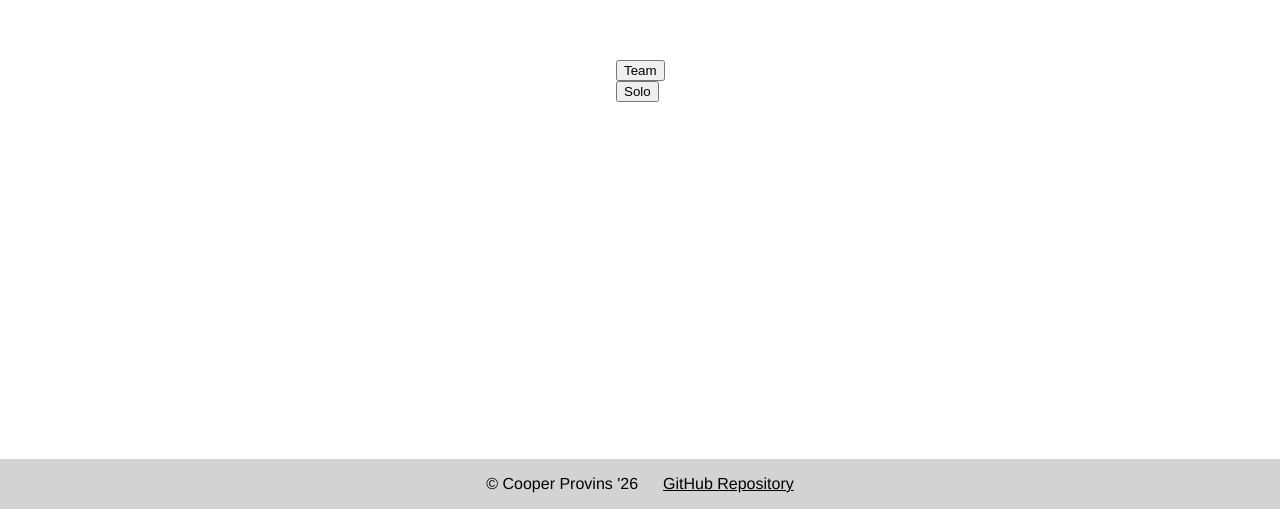
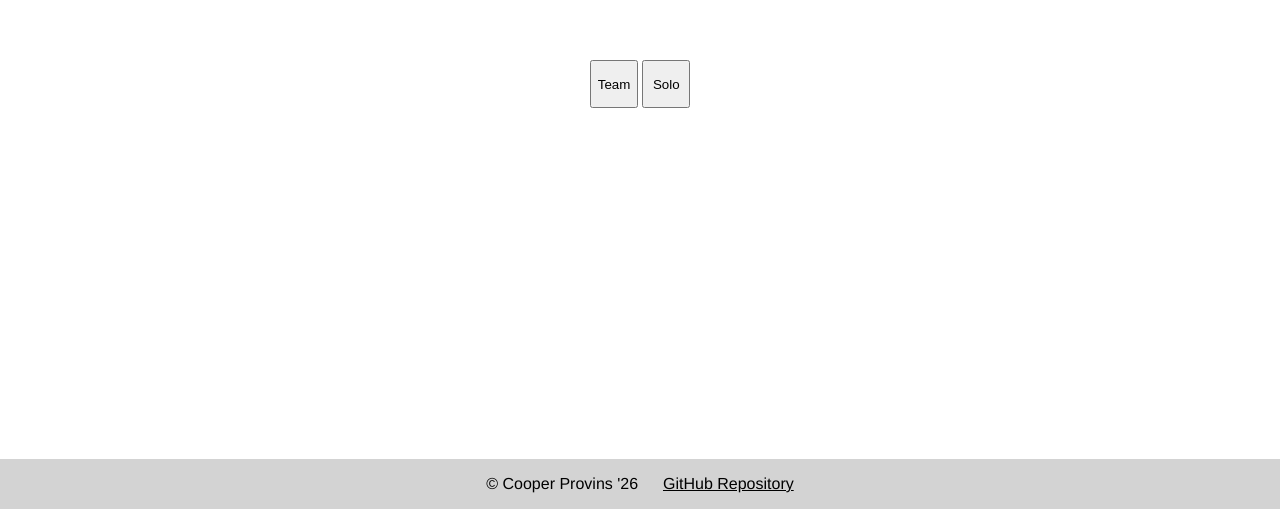
Before and after one commit to CooperProvins/marioKartRandomWebsite, a plain HTML site: page index.html in a window 1280 px wide. Shown: the part 291-800 px from the top of the page. Drawn offline with Linux system fonts and the light colour scheme.

Commit message:
Add button styles to mainBody div

```diff
--- a/style.css
+++ b/style.css
@@ -29,7 +29,7 @@ main {
     display: flex;
     flex-direction: column;
 }
-#mainBody div {
+#mainBody div button{
     width: 3rem;
     height: 3rem;
     outline: 5px black;
```
